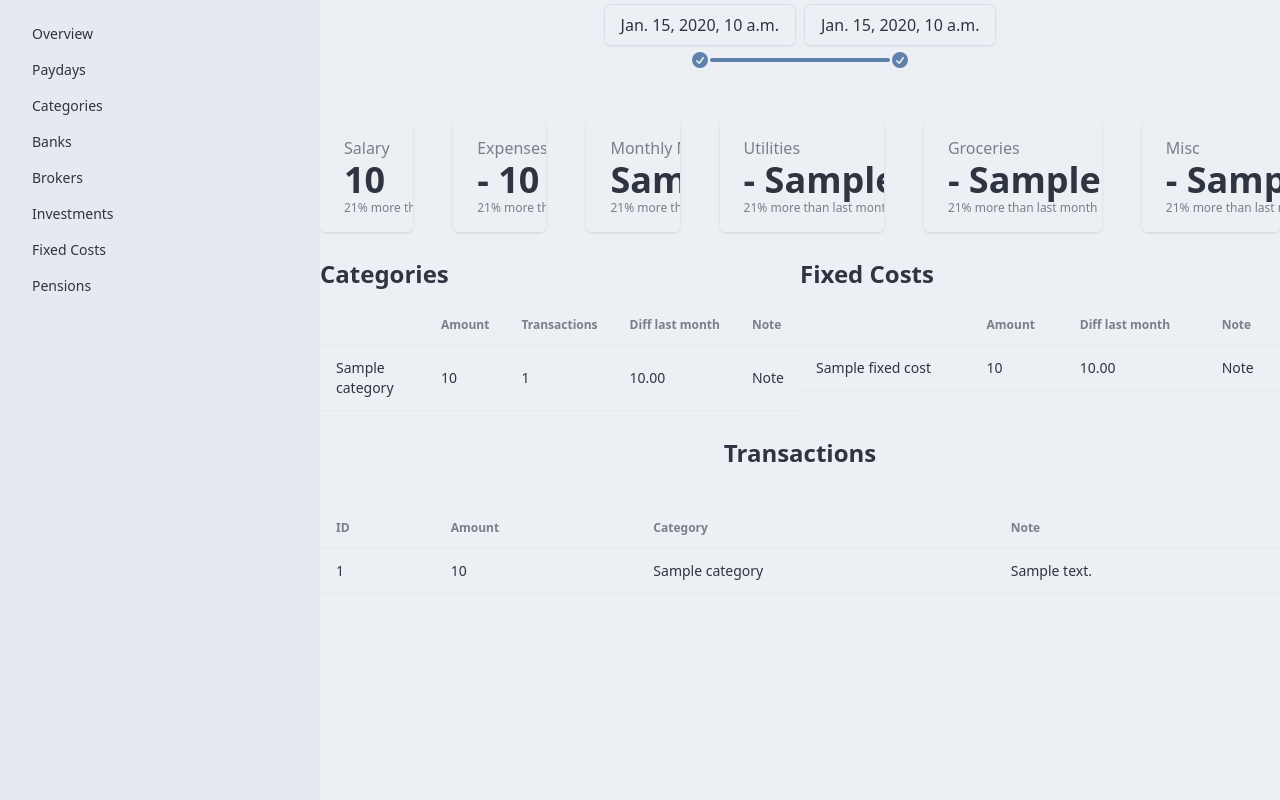
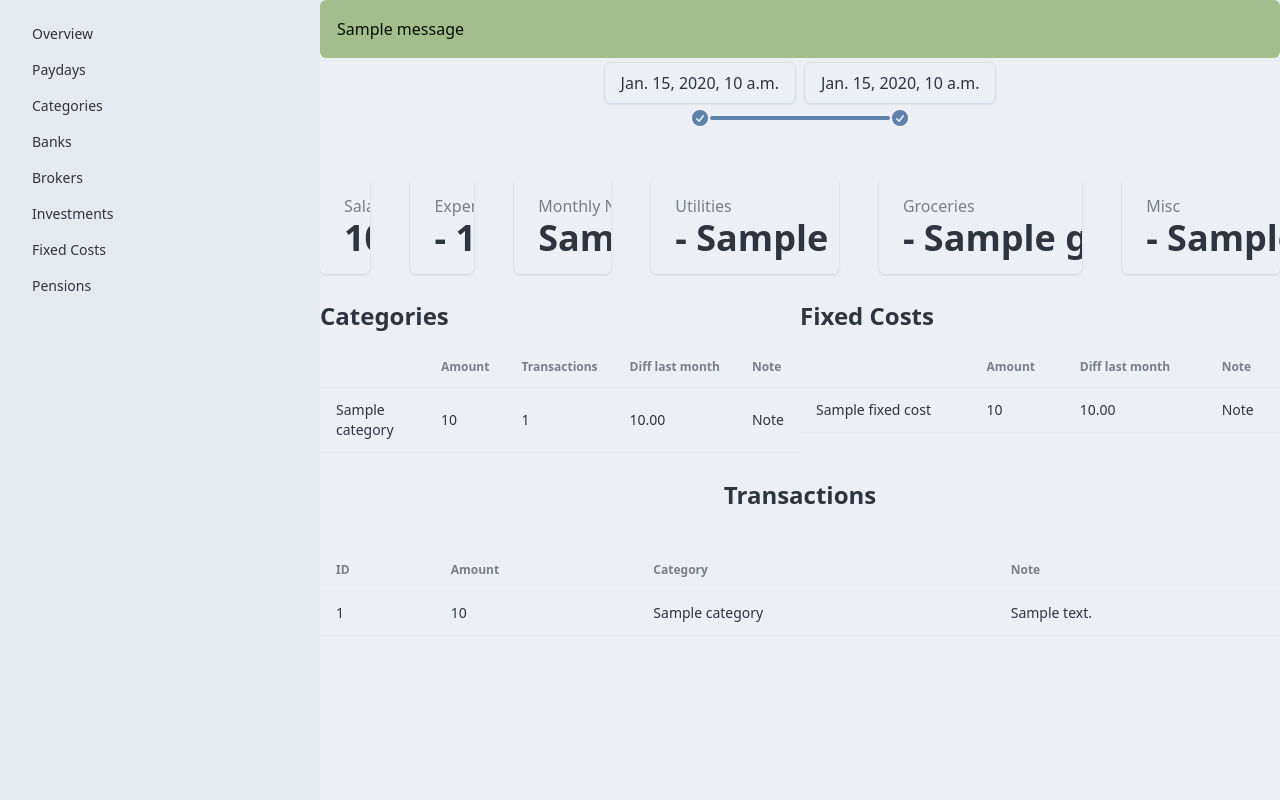
Before and after one commit to Jack-Culcasi/Django-Budgeting-App, a Django app: template home/templates/monthly_expenses.html in a window 1280 px wide. Shown: the part 65-865 px from the top of the page. Run offline with Django 5.2, Linux system fonts and the light colour scheme; the template is opened without the code that fills it: most values are stand-ins (such as "Sample title", 1, 10 or a date in 2020); one stand-in notice (Sample message) is shown; some libraries are stand-ins or nearby versions.

Commit message:
messagges added, minor adjustments

```diff
--- a/home/templates/monthly_expenses.html
+++ b/home/templates/monthly_expenses.html
@@ -1,5 +1,14 @@
 {% extends "index.html" %}
 {% block start %}
+{% if messages %}
+    <div>
+        {% for message in messages %}
+            <div class="alert alert-{{ message.tags }}">
+                {{ message }}
+            </div>
+        {% endfor %}
+    </div>
+{% endif %}
 <div class="flex justify-center space-x-10">
     <ul class="timeline">
         <!-- Start Date -->
@@ -44,7 +53,7 @@
       <div class="stat">
         <div class="stat-title">Salary</div>
         <div class="stat-value">{{ user.userpreferences.currency_symbol }} {{ monthly_expenses.payday.amount }}</div>
-        <div class="stat-desc">21% more than last month</div>
+
       </div>
     </div>
 
@@ -52,7 +61,7 @@
         <div class="stat">
           <div class="stat-title">Expenses</div>
           <div class="stat-value">- {{ user.userpreferences.currency_symbol }} {{ monthly_expenses.amount }}</div>
-          <div class="stat-desc">21% more than last month</div>
+
         </div>
     </div>
 
@@ -60,7 +69,7 @@
         <div class="stat">
           <div class="stat-title">Monthly Net</div>
           <div class="stat-value">{{ user.userpreferences.currency_symbol }} {{ monthly_net }}</div>
-          <div class="stat-desc">21% more than last month</div>
+
         </div>
     </div>
 
@@ -68,7 +77,7 @@
         <div class="stat">
           <div class="stat-title">Utilities</div>
           <div class="stat-value">- {{ user.userpreferences.currency_symbol }} {{ monthly_expenses.utilities }}</div>
-          <div class="stat-desc">21% more than last month</div>
+
         </div>
       </div>
 
@@ -76,7 +85,7 @@
         <div class="stat">
           <div class="stat-title">Groceries</div>
           <div class="stat-value">- {{ user.userpreferences.currency_symbol }} {{ monthly_expenses.groceries }}</div>
-          <div class="stat-desc">21% more than last month</div>
+
         </div>
       </div>
 
@@ -84,7 +93,7 @@
         <div class="stat">
           <div class="stat-title">Misc</div>
           <div class="stat-value">- {{ user.userpreferences.currency_symbol }} {{ monthly_expenses.misc }}</div>
-          <div class="stat-desc">21% more than last month</div>
+
         </div>
       </div>
 </div>
```
